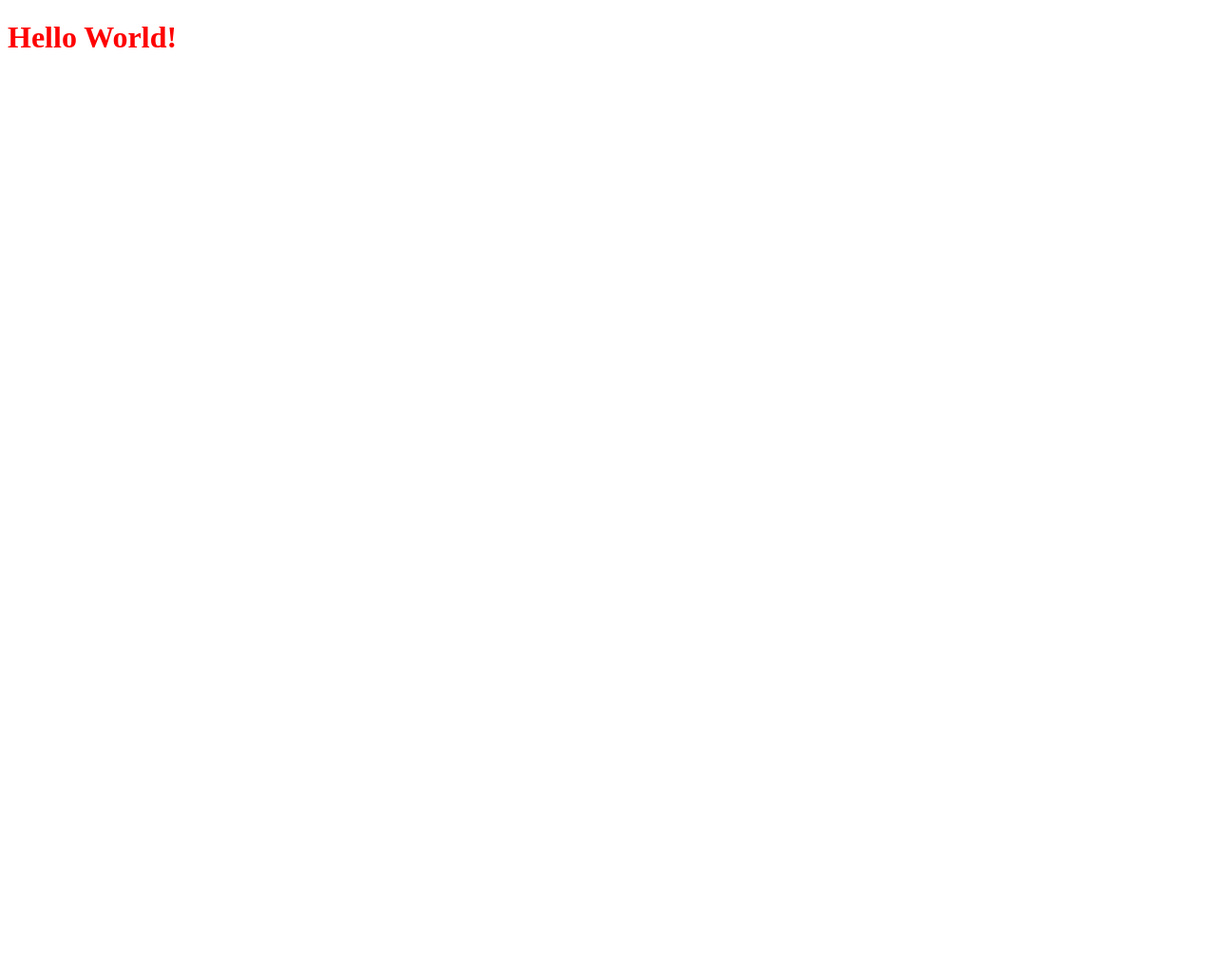
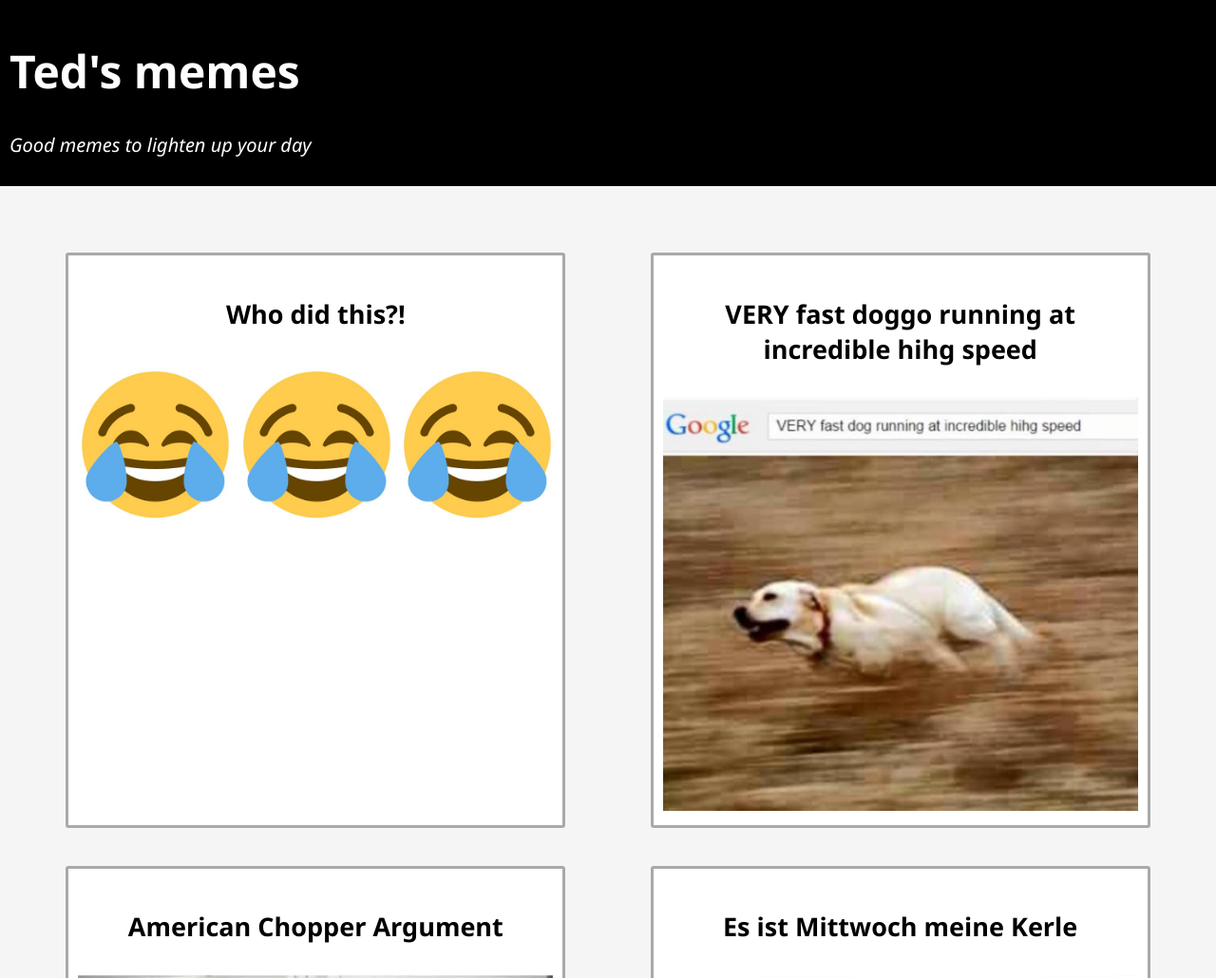
Before and after one commit to TedMANNERs/homepage, a website: page index.html in a window 1280 px wide. Shown: the top 1030 px of the page at 95% size. Before the commit the page ends 800 px from the top, so only its background shows below. Drawn offline with Linux system fonts and the light colour scheme.

Commit message:
Add initial content

```diff
--- a/index.html
+++ b/index.html
@@ -2,15 +2,89 @@
 <html lang="en-US">
 <head>
   <meta http-equiv="Content-Type" content="text/html; charset=utf-8">
+  <meta name="viewport" content="width=device-width, initial-scale=1.0">
   <meta http-equiv="author" content="Lukas Brägger">
-  <title>Default Page Title</title>
+  <title>Ted's homepage</title>
   <link rel="shortcut icon" href="favicon.ico">
   <link rel="icon" href="favicon.ico">
   <link rel="stylesheet" type="text/css" href="css/styles.css">
-  <!-- <script type="text/javascript" src="//ajax.googleapis.com/ajax/libs/jquery/1.10.2/jquery.min.js"></script> -->
+
 </head>
 
 <body>
-    <h1>Hello World!</h1>
+  <header class="topHeader">
+      <h1>Ted's memes</h1>
+      <p>Good memes to lighten up your day</p>
+  </header>
+
+  <section>
+    <article>
+      <header>
+        <h2>Who did this?!</h2>
+      </header>
+      <div class="whoDidThis-container">
+          <img src="images/faceWithTearsOfJoy.jpg"/>
+          <img src="images/faceWithTearsOfJoy.jpg"/>
+          <img src="images/faceWithTearsOfJoy.jpg"/>
+      </div>
+    </article>
+
+    <article>
+      <header>
+        <h2>VERY fast doggo running at incredible hihg speed</h2>
+      </header>
+        <img src="images/veryFastDoggo.jpg"/>
+    </article>
+
+    <article>
+      <header>
+        <h2>American Chopper Argument</h2>
+      </header>
+        <img src="images/americanChopperArgument.jpg"/>
+    </article>
+
+
+    <article>
+      <header>
+        <h2>Es ist Mittwoch meine Kerle</h2>
+      </header>
+        <img src="images/mittwoch.jpg"/>
+    </article>
+
+    <article>
+      <header>
+        <h2>Mr. Skeltal</h2>
+      </header>
+        <img src="images/mrskeltal.jpg"/>
+    </article>
+
+    <article>
+      <header>
+        <h2>Why</h2>
+      </header>
+        <img src="images/why.jpg"/>
+    </article>
+
+    <article>
+      <header>
+        <h2>Jazz</h2>
+      </header>
+        <img src="images/jazz.jpg"/>
+    </article>
+
+    <article>
+      <header>
+        <h2>Communism</h2>
+      </header>
+        <img src="images/communism.png"/>
+    </article>
+
+  </section>
+
+  <footer>
+    <p>Copyright 2018 Lukas Brägger</p>
+  </footer>
 </body>
+
+  <script type="text/javascript" src="js/scripts.js" />
 </html>
--- a/public/css/styles.css
+++ b/public/css/styles.css
@@ -1,3 +1,73 @@
 body {
-    color: red;
+    margin: 0;
+    font-family: 'Segoe UI';
+    background-color: whitesmoke;
 }
+
+header {
+    padding: 10px;
+}
+
+header h1 {
+    font-size: 48px;
+}
+
+header p {
+    font-style: italic;
+    font-size: 20px;
+}
+
+.topHeader {
+    color: white;
+    background-color: black;
+}
+
+section {
+    display: flex;
+    flex-wrap: wrap;
+    justify-content: space-evenly;
+    margin-top: 50px;
+}
+
+article {
+    max-width: 500px;
+    margin: 20px;
+    padding: 10px;
+    border: 3px solid darkgray;
+    border-radius: 3px;
+    background-color: white;
+    text-align: center;
+}
+
+article header {
+    font-size: 18px;
+}
+
+article img {
+    max-width: 100%;
+}
+
+.whoDidThis-container {
+    white-space: nowrap;
+}
+
+.whoDidThis-container img {
+    max-width: 33%;
+}
+
+@media screen and (max-width: 450px) { /* mobile devices */
+    article {
+        max-width: 100%;
+    }
+}
+
+footer {
+    padding: 10px;
+    color: white;
+    background-color: black;
+    text-align: right;
+}
+
+footer p {
+    margin: 0;
+}
```
Also changed, not shown: public/images/americanChopperArgument.jpg (added), public/images/communism.png (added), public/images/faceWithTearsOfJoy.jpg (added), public/images/jazz.jpg (added), public/images/mittwoch.jpg (added), public/images/mrskeltal.jpg (added), public/images/veryFastDoggo.jpg (added), public/images/why.jpg (added), public/js/scripts.js (added).
